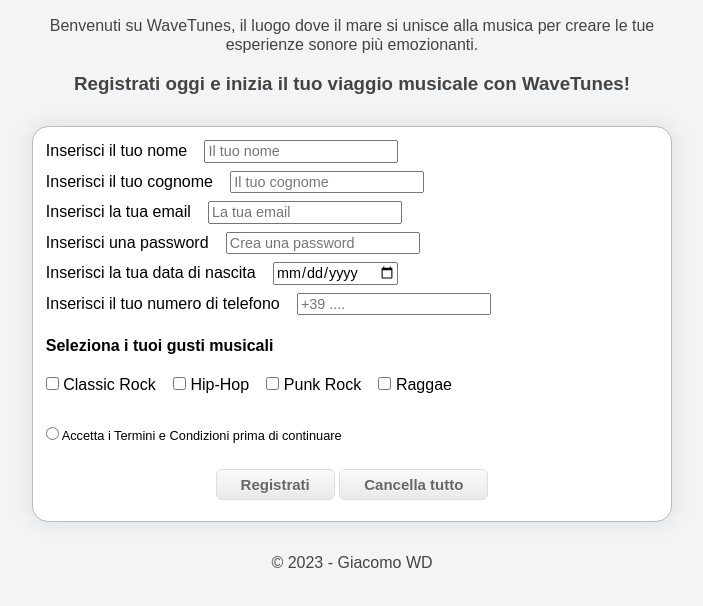
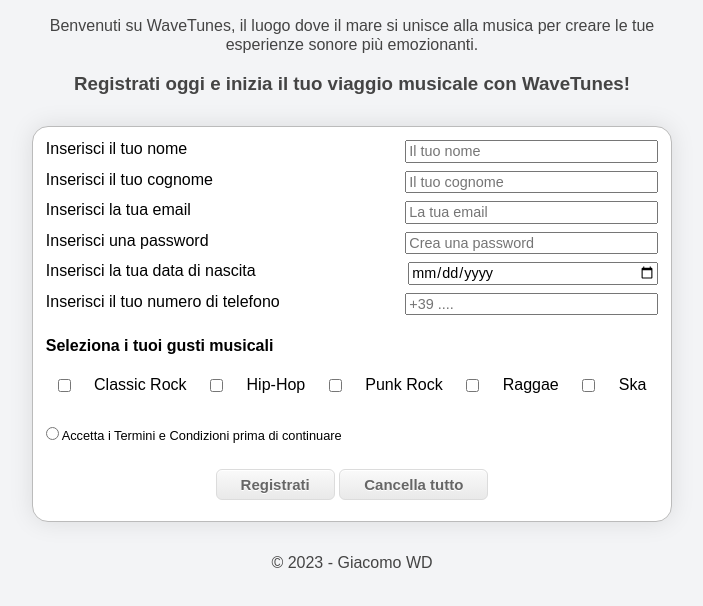
Before and after one commit to giacomosx/epicode, a plain HTML site: page precorso/challange02/index.html in a window 1280 px wide. Shown: the part 110-716 px from the top of the page, without its empty margins (288-991 px from the left). Drawn offline with nearby package versions, Linux system fonts and the light colour scheme.

Commit message:
Flexbox update

```diff
--- a/precorso/challange02/index.html
+++ b/precorso/challange02/index.html
@@ -18,32 +18,33 @@
 			<div>
 				<h3>Registrati oggi e inizia il tuo viaggio musicale con WaveTunes!</h3>
 				<form onsubmit="alert('Registrazione quasi completata. Controlla la tua casella di posta')" >
-					<div>
+					<div class="flex_container">
 						<label for="nome">Inserisci il tuo nome</label>
 						<input type="text" name="nome" placeholder="Il tuo nome">
 					</div>
-					<div>
+					<div class="flex_container">
 						<label for="cognome">Inserisci il tuo cognome</label>
 						<input type="text" name="cognome" placeholder="Il tuo cognome">
 					</div>
-					<div>
+					<div class="flex_container">
 						<label for="email">Inserisci la tua email</label>
 						<input type="email" name="email" placeholder="La tua email">
 					</div>
-					<div>
+					<div class="flex_container">
 						<label for="password">Inserisci una password</label>
 						<input type="password" name="password" placeholder="Crea una password">
 					</div>
-					<div>
+					<div class="flex_container">
 						<label for="data">Inserisci la tua data di nascita</label>
 						<input type="date" name="data">
 					</div>
-					<div>
+					<div class="flex_container">
 						<label>Inserisci il tuo numero di telefono</label>
 						<input type="number" name="number" placeholder="+39 ....">
 					</div>
 					<div id="checkbox_section">
 						<h4>Seleziona i tuoi gusti musicali</h4>
+						<div id="checkbox_flex_container">
 							<input type="checkbox" name="rock_genre">
 							<label for="rock_genre">Classic Rock</label>
 							<input type="checkbox" name="hiphop_genre">
@@ -52,6 +53,9 @@
 							<label for="punk_genre">Punk Rock</label>
 							<input type="checkbox" name="raggae_genre">
 							<label for="raggae_genre">Raggae</label>
+							<input type="checkbox" name="ska_genre">
+							<label for="ska_genre">Ska</label>
+						</div>
 					</div>
 					<div id="term_condition">
 						<input type="radio" name="term_condition">
--- a/precorso/challange02/style.css
+++ b/precorso/challange02/style.css
@@ -29,13 +29,29 @@ form{
 	border-color: #bbb;
 }
 
+.flex_container{
+	display: flex;
+	justify-content: space-between;
+}
+
+.flex_container label {
+	width: 50%
+}
+
+.flex_container input {
+	display: block;
+	width: 40%;
+}
+
+#checkbox_flex_container{
+	display: flex;
+	justify-content: space-around;
+}
+
 form > div{
 	margin-bottom: 0.5em;
 }
 
-label{
-	margin-right: .8em;
-}
 
 input{
 	font-size: 0.9em;
```
Lines whose indentation alone changed are shown as unchanged.
